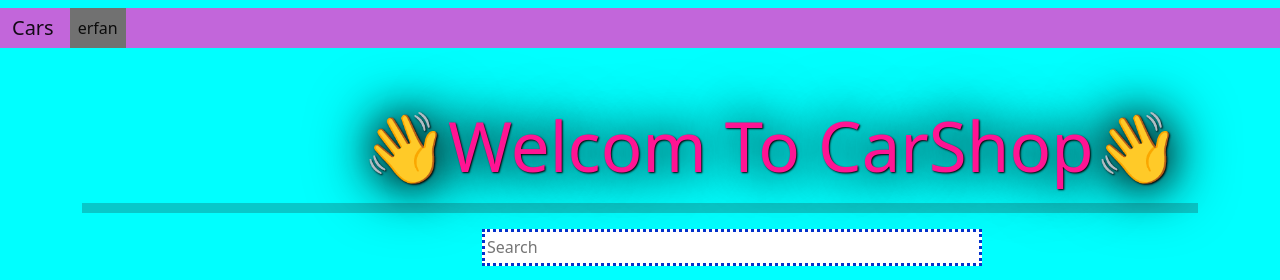
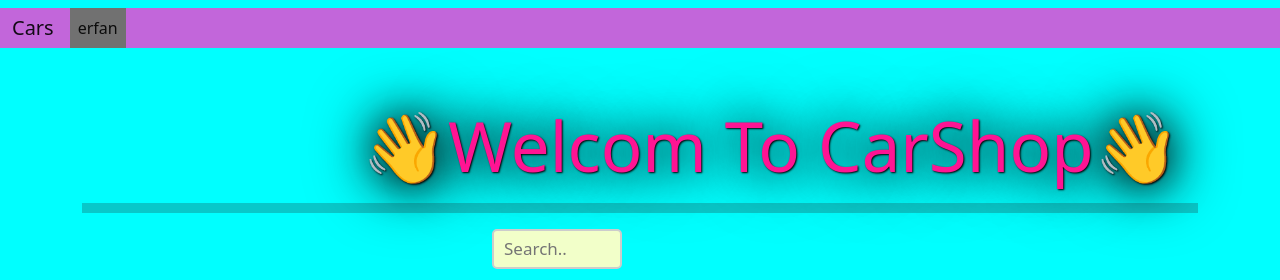
Before and after one commit to ErfanShokrollahzadeh/CarShop, a Django app: page /Car/ in a window 1280 px wide; the page is wider, and only the part inside the window is pictured. Shown: the top 280 px of that part. Run offline with Django 3.2, Linux system fonts and the light colour scheme; data comes from the database, SQL or seed files in the repository; some libraries are stand-ins or nearby versions.

Commit message:
update search box in index.html and style.css

```diff
--- a/products/static/style.css
+++ b/products/static/style.css
@@ -14,9 +14,10 @@ body{
     margin: 0 0 0 733px;
 }
 .button{
-    border: 5px solid red;
+    color: red;
+    border: 2px solid red;
     margin: 0 0 0 1160px;
-    border-radius: 5px;
+    border-radius: 2px;
 }
 /*.background{
     background-image: url('image.png');
@@ -43,12 +44,88 @@ body{
     --bs-gutter-x: 5px !important;
     --bs-gutter-y: 5px !important;
 }
-#search{
-    margin: 0 0 0 400px !important;
-    width: 500px !important;
-    height: 37px !important;
-    border: 3px dotted #0331cb !important;
+input[type=text] {
+  color: blue;
+  width: 130px;
+  box-sizing: border-box;
+  border: 2px solid #ccc;
+  border-radius: 5px;
+  font-size: 17px;
+  background-color: #d4ff6c;;
+  background-repeat: no-repeat;
+  transition: width 0.4s ease-in-out;
 }
+input[type=text]:focus {
+  width: 100%;
+  border: 4px dotted green !important;
+}
+.autocomplete {
+  margin: 0 0 0 410px !important;
+  width: 500px !important;
+  position: relative;
+  display: inline-block;
+}
+
+input {
+  border: 1px solid transparent;
+  background-color: #f1f1f1;
+  padding: 10px;
+  font-size: 16px;
+}
+
+input[type=text] {
+  background-color: #f1f1f1;
+  width: 100%;
+}
+
+.autocomplete-items {
+  position: absolute;
+  border: 1px solid #d4d4d4;
+  border-bottom: none;
+  border-top: none;
+  z-index: 99;
+  /*position the autocomplete items to be the same width as the container:*/
+  top: 100%;
+  left: 0;
+  right: 0;
+}
+
+.autocomplete-items div {
+  padding: 10px;
+  cursor: pointer;
+  background-color: #fff;
+  border-bottom: 1px solid #d4d4d4;
+}
+
+/*when hovering an item:*/
+.autocomplete-items div:hover {
+  background-color: #e9e9e9;
+}
+
+/*when navigating through the items using the arrow keys:*/
+.autocomplete-active {
+  background-color: DodgerBlue !important;
+  color: #ffffff;
+}
+#myInput{
+        height: 40px !important;
+}
+
+input[type=text] {
+  width: 130px;
+  box-sizing: border-box;
+  border: 2px solid #ccc;
+  border-radius: 5px;
+  font-size: 17px;
+  background-color: #f2ffc9;
+  background-repeat: no-repeat;
+  -webkit-transition: width 0.4s ease-in-out;
+  transition: width 0.4s ease-in-out;
+}
+input[type=text]:focus {
+  width: 100%;
+}
+
 #myMenu {
   list-style-type: decimal !important;
   padding: 0;
@@ -69,25 +146,6 @@ body{
     border: 3px solid gray;
     background-color: gray;
 }
-.button_link{
-    position: relative;
-    padding-left: 20px;
-    padding-right: 10px;
-}
-.button_right{
-    position: relative;
-    padding-left: 10px;
-    padding-right: 20px;
-    float: right;
-}
-a.button_link{
-     color: #26fd0d !important;
-     font-size: 25px;
-}
-a.button_right{
-    color: #26fd0d !important;
-     font-size: 25px;
-}
 #footer{
     color: #00ff44;
     float: left;   display: inline-block !important;   width: 18% !important;
--- a/products/templates/index.html
+++ b/products/templates/index.html
@@ -6,19 +6,11 @@
 </div>
 <hr style="height:10px">
 
-<label>
-    <input id="search" type="text" placeholder="Search" onkeyup="myFunction()" title="Type in a category">
-      <ul id="myMenu">
-      <li><a href="#">BMW</a></li>
-      <li><a href="#">BENZ</a></li>
-      <li><a href="#">Ferrari</a></li>
-      <li><a href="#">Lamborghini</a></li>
-      <li><a href="#">Bugatti Chiron</a></li>
-      <li><a href="#">maclaren</a></li>
-      <li><a href="#">pagani</a></li>
-      <li><a href="#">toyota gt86</a></li>
-    </ul>
-</label>
+<form autocomplete="off">
+    <div class="autocomplete" >
+        <input id="myInput" type="text" placeholder="Search..">
+    </div>
+</form>
 <hr style="height:10px">
 
 <div class="slideshow-container">
@@ -72,6 +64,6 @@
 <textarea id="comment" cols="40" rows="10" placeholder="Enter your commentd"></textarea><br>
 
 <label class="button">
-    <a href="confirm.html"><input type="submit"></a>
+    <a href="#"><button>Submit</button></a>
 </label>
 {% endblock %}
```
Also changed, not shown: products/templates/base.html (+98 -13 lines).
